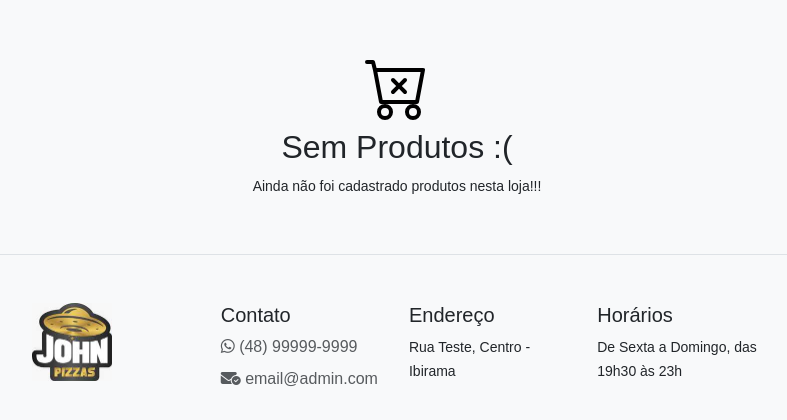
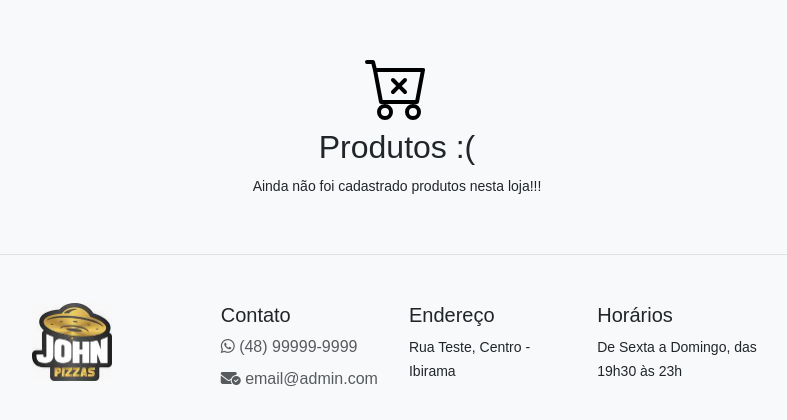
Before and after one commit to diegobers/john-pizzas, a Django app: page / in a window 1280 px wide. Shown: the part 121-541 px from the top of the page, without its empty margins (243-1030 px from the left). Run offline with Django 5.2, Linux system fonts and the light colour scheme; data that the repository does not hold is empty; some libraries are stand-ins or nearby versions.

Commit message:
update index templates

```diff
--- a/accounts/urls.py
+++ b/accounts/urls.py
@@ -17,7 +17,7 @@ app_name = 'accounts'
 
 urlpatterns = [
     path('cadastro/', CustomSignupView.as_view(), name='signup'),
-    path('', CustomLoginView.as_view(), name='login'),
+    path('entrar/', CustomLoginView.as_view(), name='login'),
     #path('login_or_signup/', login_or_signup, name='login_or_signup'),
     path('sair/', LogoutView.as_view(), name='logout'),
 
--- a/requirements.txt
+++ b/requirements.txt
@@ -20,9 +20,6 @@ jmespath==1.0.1
 oauthlib==3.2.2
 packaging==24.0
 pillow==10.2.0
-psycopg==3.1.18
-psycopg2==2.9.9
-psycopg2-binary==2.9.9
 pycparser==2.21
 PyJWT==2.8.0
 python-dateutil==2.8.2
--- a/templates/pages/index.html
+++ b/templates/pages/index.html
@@ -36,7 +36,7 @@
         {% row 'd-flex justify-content-center mt-5' %}
           {% col 'col-md-8 my-2 text-center' %}
             <img src="{% static 'icons/cart-x.svg' %}" width="64" height="64" alt="Sem Produtos">
-            <h2 class="mt-2">Sem Produtos :(</h2>
+            <h2 class="mt-2"> Produtos :(</h2>
             <small>Ainda não foi cadastrado produtos nesta loja!!!</small>
           {% endcol %}
         {% endrow %}
```
